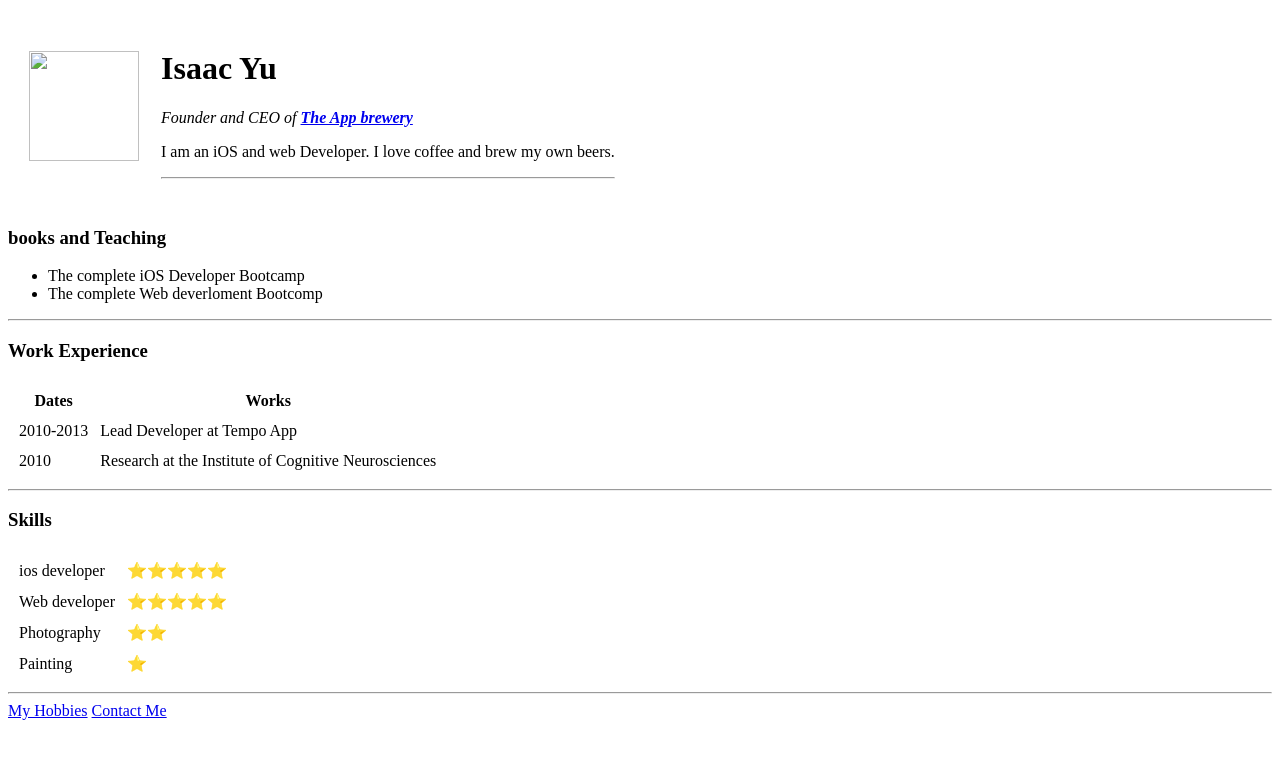
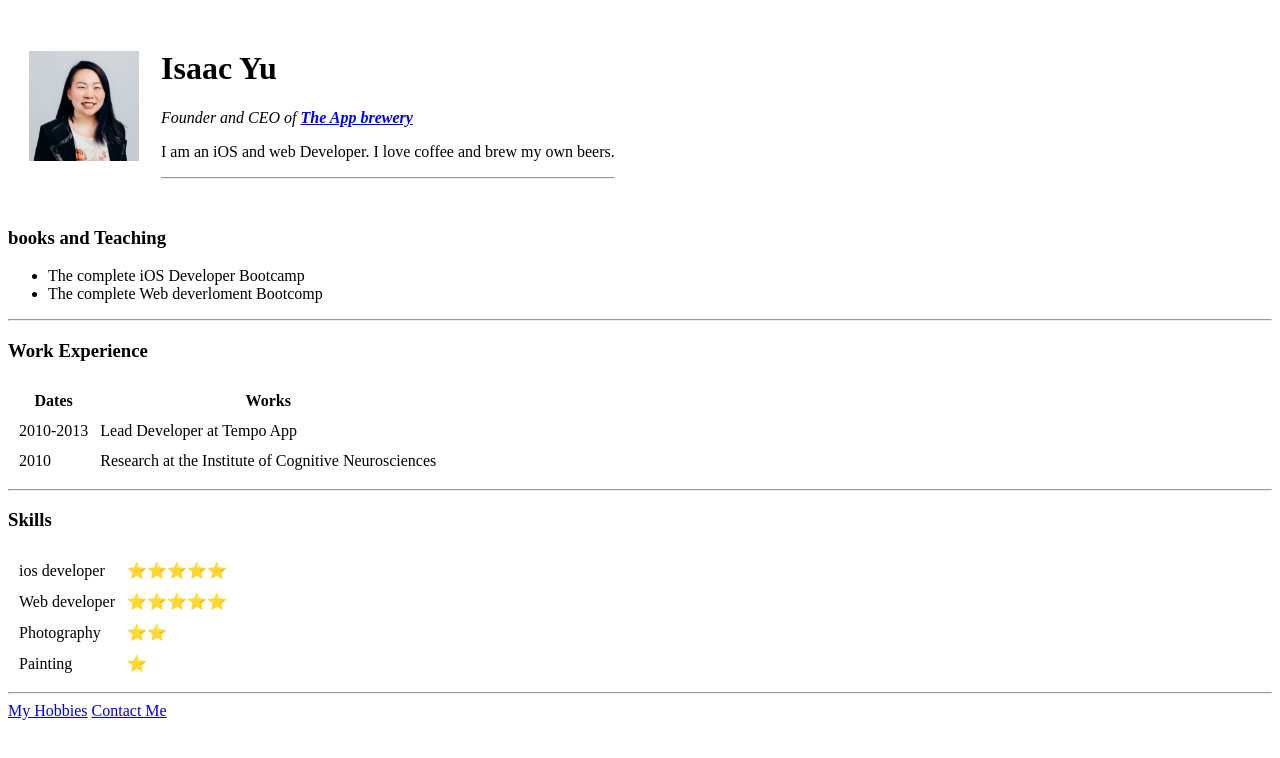
Before and after one commit to Freedies/cv, a plain HTML site: page index.html in a window 1280 px wide. Drawn offline with Linux system fonts and the light colour scheme.

Commit message:
Update index.html

```diff
--- a/index.html
+++ b/index.html
@@ -9,7 +9,7 @@
 <body>
   <table cellspacing="20">
     <tr>
-      <td> <img src="image/Angela.jpeg" width="110" height="110" />
+      <td> <img src="Angela.jpeg" width="110" height="110" />
         <alt="Avatar">
       </td>
       <td>
```
